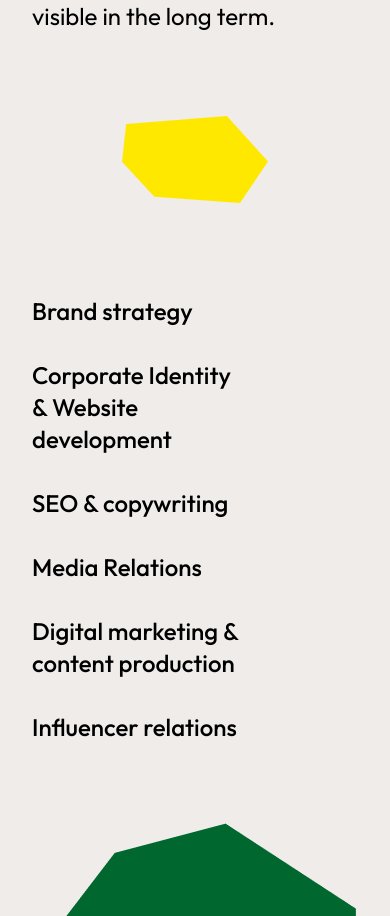
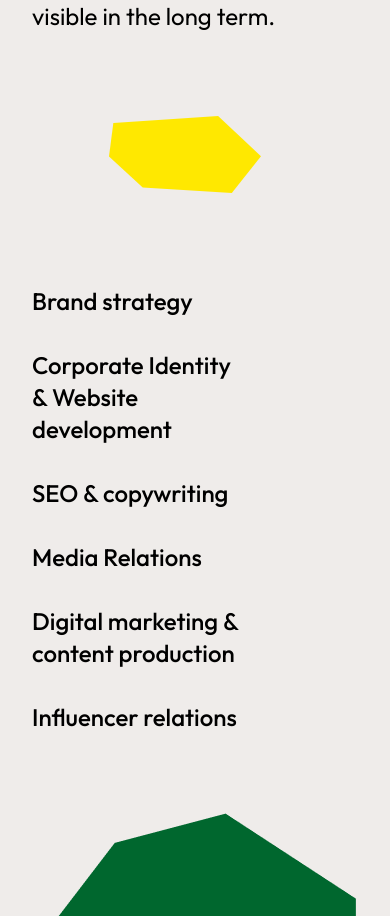
Before and after one commit to Baumeister-CO/Baumeister-v2, a website: page index.html in a window 390 px wide. Shown: the part 1446-2362 px from the top of the page. Drawn offline with nearby package versions, Linux system fonts and the light colour scheme; files that its build step writes are made by us from their sources.

Commit message:
ussue fiixed on mobile

```diff
--- a/index.html
+++ b/index.html
@@ -33,8 +33,8 @@
     <div id="header" class="sticky top-0 z-30"></div>
     <div id="hero"></div>
     <div id="about"></div>
-    <div class=" sticky top-0 flex justify-center items-center">
-      <img class="w-36.5 md:w-49 lg:w-52" src="/public/images/sect-1-img.png">
+    <div class="sticky pr-5 top-0 flex justify-center items-center">
+      <img class="w-38" src="/public/images/yellow-2.svg">
     </div>
     <div id="services"></div>
     <div id="references"></div>
```
Also changed, not shown: public/images/sect-1-img.png (deleted), public/images/yellow-2.svg (added).
